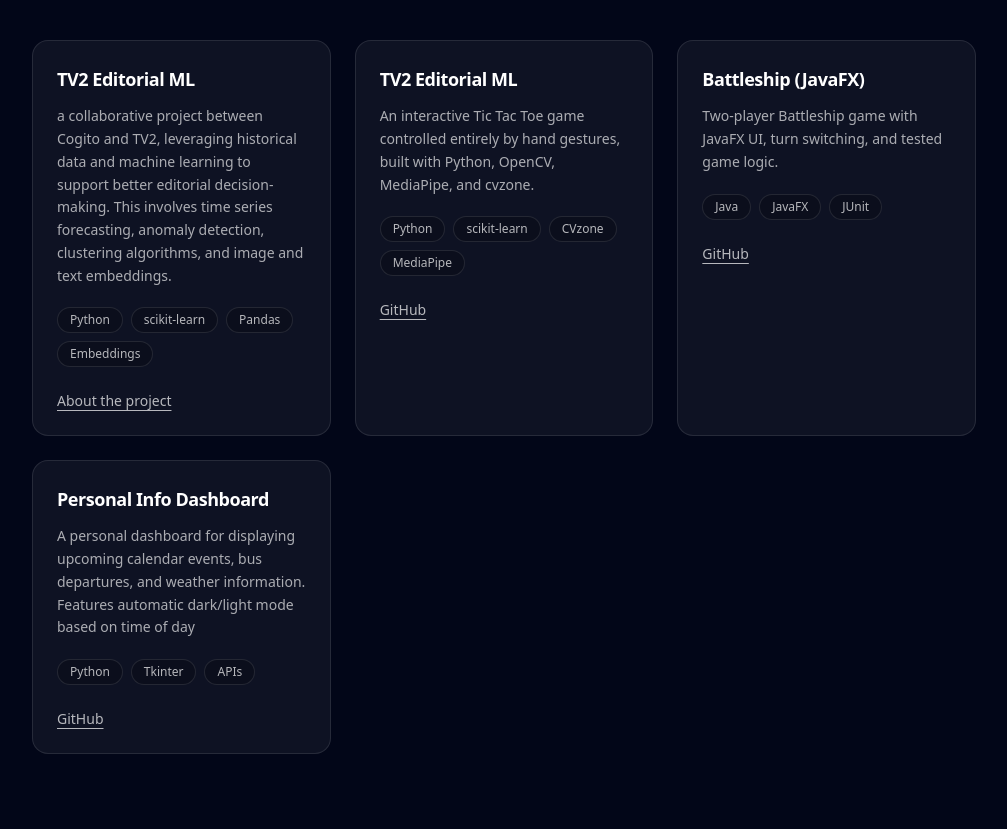
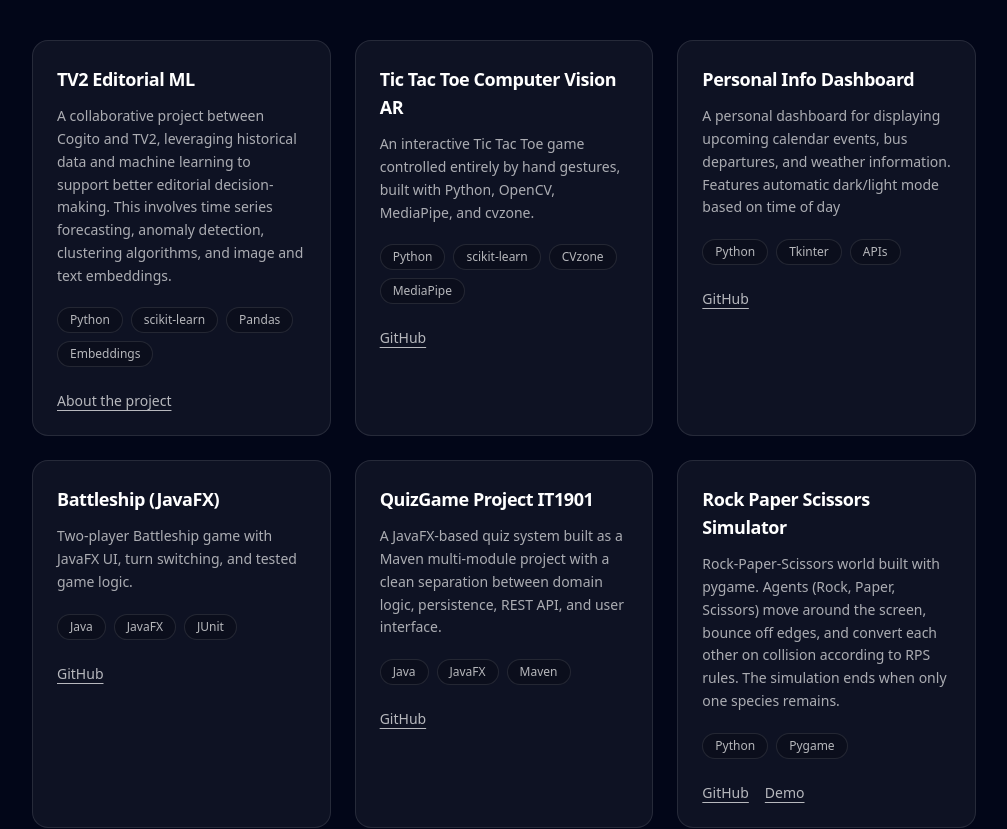
Before and after one commit to adrianjlundd/adrianjlundd.github.io, a React (Vite) app in the folder adrianjlundd.github.io/: page / in a window 1280 px wide. Shown: the part 643-1472 px from the top of the page, without its empty margins (136-1143 px from the left). Built offline with nearby package versions, Linux system fonts and the light colour scheme.

Commit message:
Add more projects

```diff
--- a/adrianjlundd.github.io/src/components/ProjectCard.tsx
+++ b/adrianjlundd.github.io/src/components/ProjectCard.tsx
@@ -7,7 +7,7 @@
 
 export default function ProjectCard({ project }: ProjectCardProps) {
   return (
-    <article className="rounded-2xl border border-white/10 bg-white/5 p-6">
+    <article className="flex h-full flex-col rounded-2xl border border-white/10 bg-white/5 p-6">
       <h3 className="text-lg font-semibold tracking-tight text-white">
         {project.title}
       </h3>
--- a/adrianjlundd.github.io/src/data/projects.ts
+++ b/adrianjlundd.github.io/src/data/projects.ts
@@ -15,21 +15,27 @@
   {
     title: "TV2 Editorial ML",
     description:
-      " a collaborative project between Cogito and TV2, leveraging historical data and machine learning to support better editorial decision-making. This involves time series forecasting, anomaly detection, clustering algorithms, and image and text embeddings.",
+      "A collaborative project between Cogito and TV2, leveraging historical data and machine learning to support better editorial decision-making. This involves time series forecasting, anomaly detection, clustering algorithms, and image and text embeddings.",
     tech: ["Python", "scikit-learn", "Pandas", "Embeddings"],
     links: [{ label: "About the project", href: "https://www.cogito-ntnu.no/projects/tv2xcogito" }],
   },
 
   {
 
-    title: "TV2 Editorial ML",
+    title: "Tic Tac Toe Computer Vision AR",
     description:
       "An interactive Tic Tac Toe game controlled entirely by hand gestures, built with Python, OpenCV, MediaPipe, and cvzone.",
     tech: ["Python", "scikit-learn", "CVzone","MediaPipe"],
     links: [{ label: "GitHub", href: "https://github.com/adrianjlundd/tic-tac-toe-computer-vision-AR" }],
   },
 
-
+  {
+    title: "Personal Info Dashboard",
+    description:
+      "A personal dashboard for displaying upcoming calendar events, bus departures, and weather information. Features automatic dark/light mode based on time of day",
+    tech: ["Python", "Tkinter", "APIs"],
+    links: [{ label: "GitHub", href: "https://github.com/adrianjlundd/Personal-info-screen" }],
+  },
   {
     title: "Battleship (JavaFX)",
     description:
@@ -37,11 +43,23 @@
     tech: ["Java", "JavaFX", "JUnit"],
     links: [{ label: "GitHub", href: "https://github.com/USERNAME/battleship" }],
   },
+
   {
-    title: "Personal Info Dashboard",
+    title: "QuizGame Project IT1901",
     description:
-      "A personal dashboard for displaying upcoming calendar events, bus departures, and weather information. Features automatic dark/light mode based on time of day",
-    tech: ["Python", "Tkinter", "APIs"],
+      "A JavaFX-based quiz system built as a Maven multi-module project with a clean separation between domain logic, persistence, REST API, and user interface.",
+    tech: ["Java", "JavaFX", "Maven"],
     links: [{ label: "GitHub", href: "https://github.com/adrianjlundd/Personal-info-screen" }],
+  },
+  {
+    title: "Rock Paper Scissors Simulator",
+    description:
+      " Rock-Paper-Scissors world built with pygame. Agents (Rock, Paper, Scissors) move around the screen, bounce off edges, and convert each other on collision according to RPS rules. The simulation ends when only one species remains.",
+    tech: ["Python", "Pygame"],
+    links: [{ label: "GitHub", href: "https://github.com/adrianjlundd/Personal-info-screen" },
+      { label: "Demo", href: "https://www.youtube.com/watch?v=YI2b4zbsgaQ" }],
+
+
   }
+
 ];
```
